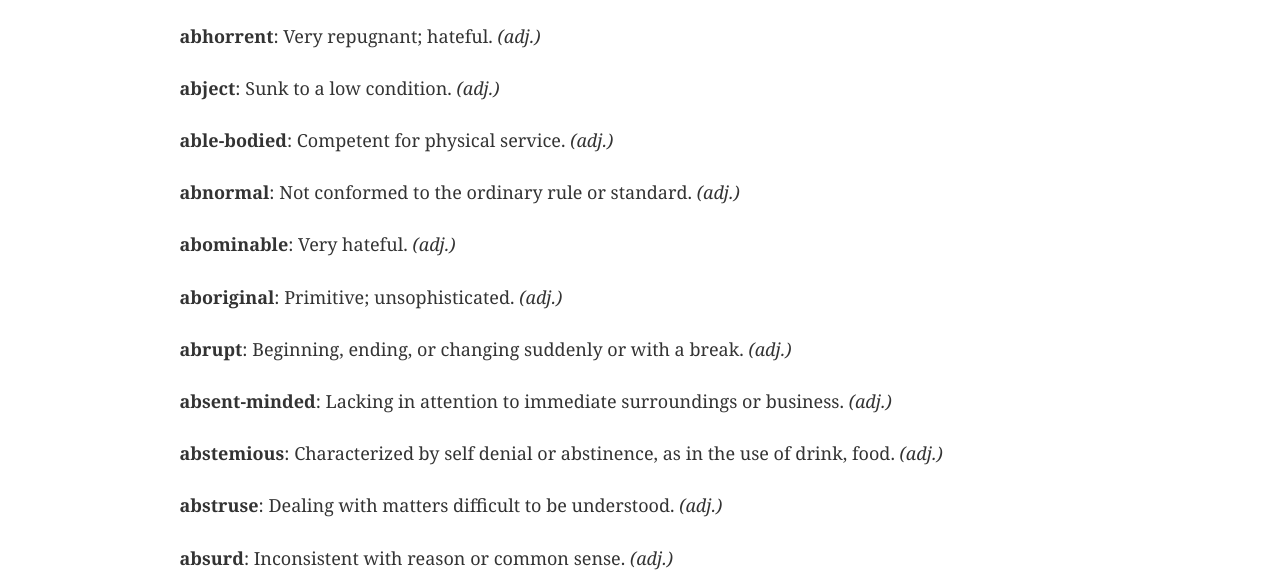
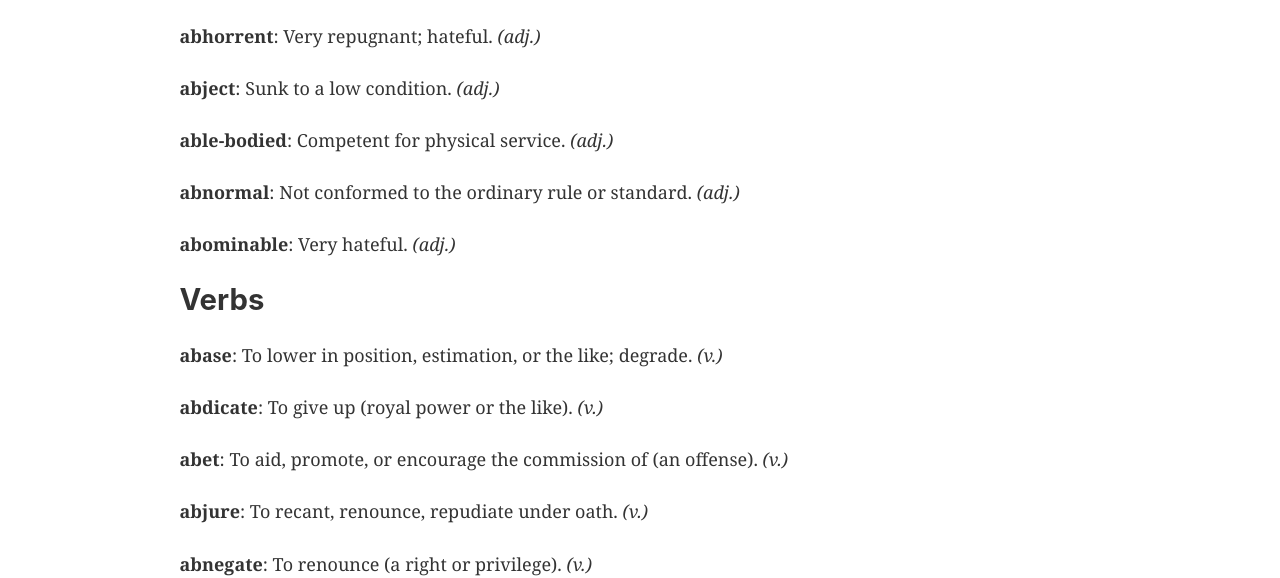
Before and after one commit to dwyfrequency/gql-talk-gatsby, a Gatsby site: page /page-2 in a window 1280 px wide. Shown: the part 378-956 px from the top of the page. Built offline with nearby package versions, Linux system fonts and the light colour scheme; Gatsby itself is replaced by a stand-in of ours.

Commit message:
adding limit on query

```diff
--- a/package.json
+++ b/package.json
@@ -30,7 +30,7 @@
     "build": "gatsby build",
     "develop": "GATSBY_GRAPHQL_IDE=playground gatsby develop",
     "format": "prettier --write \"**/*.{js,jsx,json,md}\"",
-    "start": "yarn run develop",
+    "start": "npm run develop",
     "serve": "gatsby serve",
     "test": "echo \"Write tests! -> https://gatsby.dev/unit-testing\""
   },
--- a/src/pages/page-2.js
+++ b/src/pages/page-2.js
@@ -7,21 +7,24 @@ import SEO from "../components/seo"
 
 export const query = graphql`
   query {
-    adjectiveQuery: allVocabWordsJson(filter: { type: { eq: "adj." } }) {
+    adjectiveQuery: allVocabWordsJson(
+      filter: { type: { eq: "adj." } }
+      limit: 5
+    ) {
       edges {
         node {
           ...TestFragment
         }
       }
     }
-    verbQuery: allVocabWordsJson(filter: { type: { eq: "v." } }) {
+    verbQuery: allVocabWordsJson(filter: { type: { eq: "v." } }, limit: 5) {
       edges {
         node {
           ...TestFragment
         }
       }
     }
-    nounQuery: allVocabWordsJson(filter: { type: { eq: "n." } }) {
+    nounQuery: allVocabWordsJson(filter: { type: { eq: "n." } }, limit: 5) {
       edges {
         node {
           id
```
